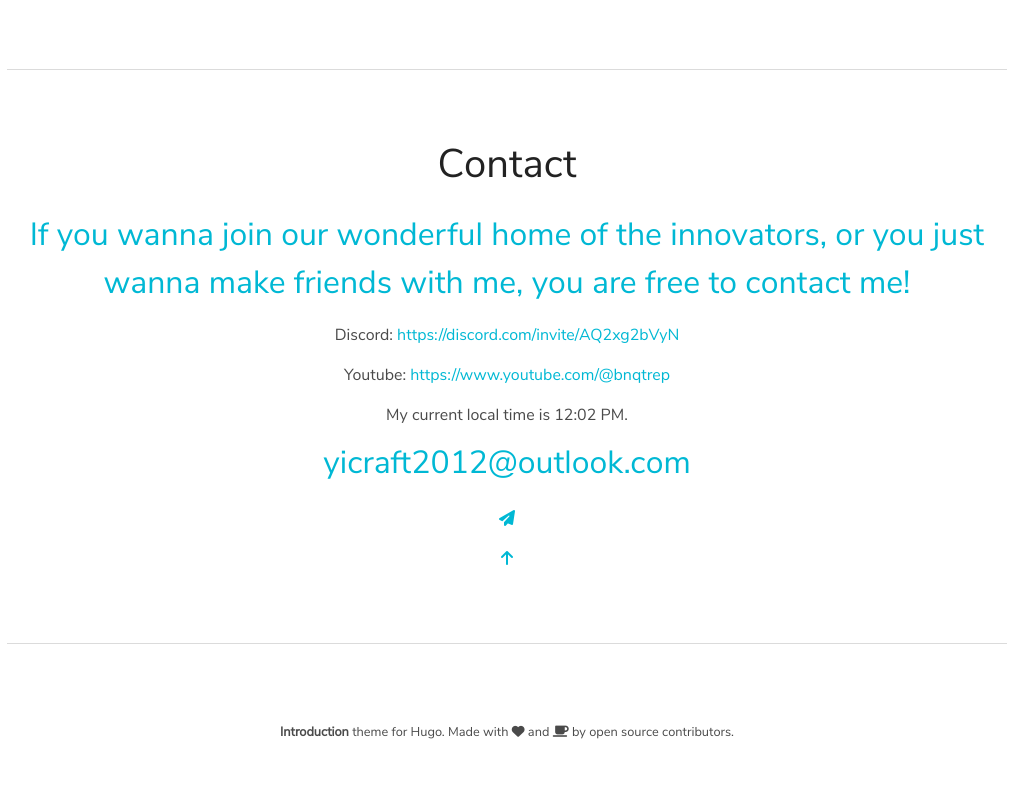
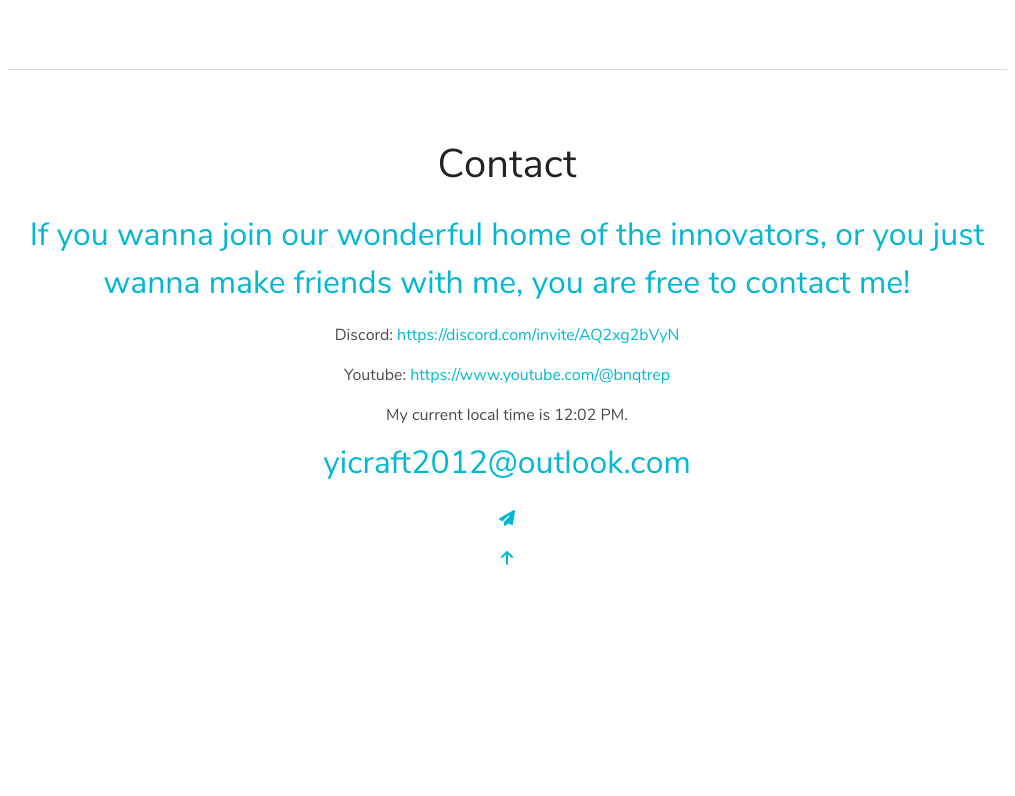
Before and after one commit to Bnqtrep/Bnqtrep, a plain HTML site: page index.html in a window 1280 px wide. Shown: the part 1866-2662 px from the top of the page, without its empty margins (133-1148 px from the left). After the commit the page ends 2485 px from the top, so only its background shows below. Drawn offline with Linux system fonts and the light colour scheme; files whose address does not match are found by name.

Commit message:
Update index.html

```diff
--- a/index.html
+++ b/index.html
@@ -356,25 +356,7 @@ Visit our website: <a href="https://bnqtrep.github.io/Alokieo-Website/">https://
     <a href="#top">
         <i class="fa fa-arrow-up"></i>
     </a>
-</div>
 
-        </div>
-        <div class="container">
-            <hr>
-        </div>
-
-
-
-
-        <div class="section" id="footer">
-    <div class="container has-text-centered">
-
-        <span class="footer-text">
-            <a href="https://github.com/victoriadrake/hugo-theme-introduction/"><strong>Introduction</strong></a> theme for <a href="http://gohugo.io/">Hugo</a>. Made with <a href="https://victoria.dev"><i class="fa fa-heart"></i> and <i class="fa fa-coffee"></i></a> by open source contributors.
-        </span>
-
-    </div>
-</div>
 
 
 
```
